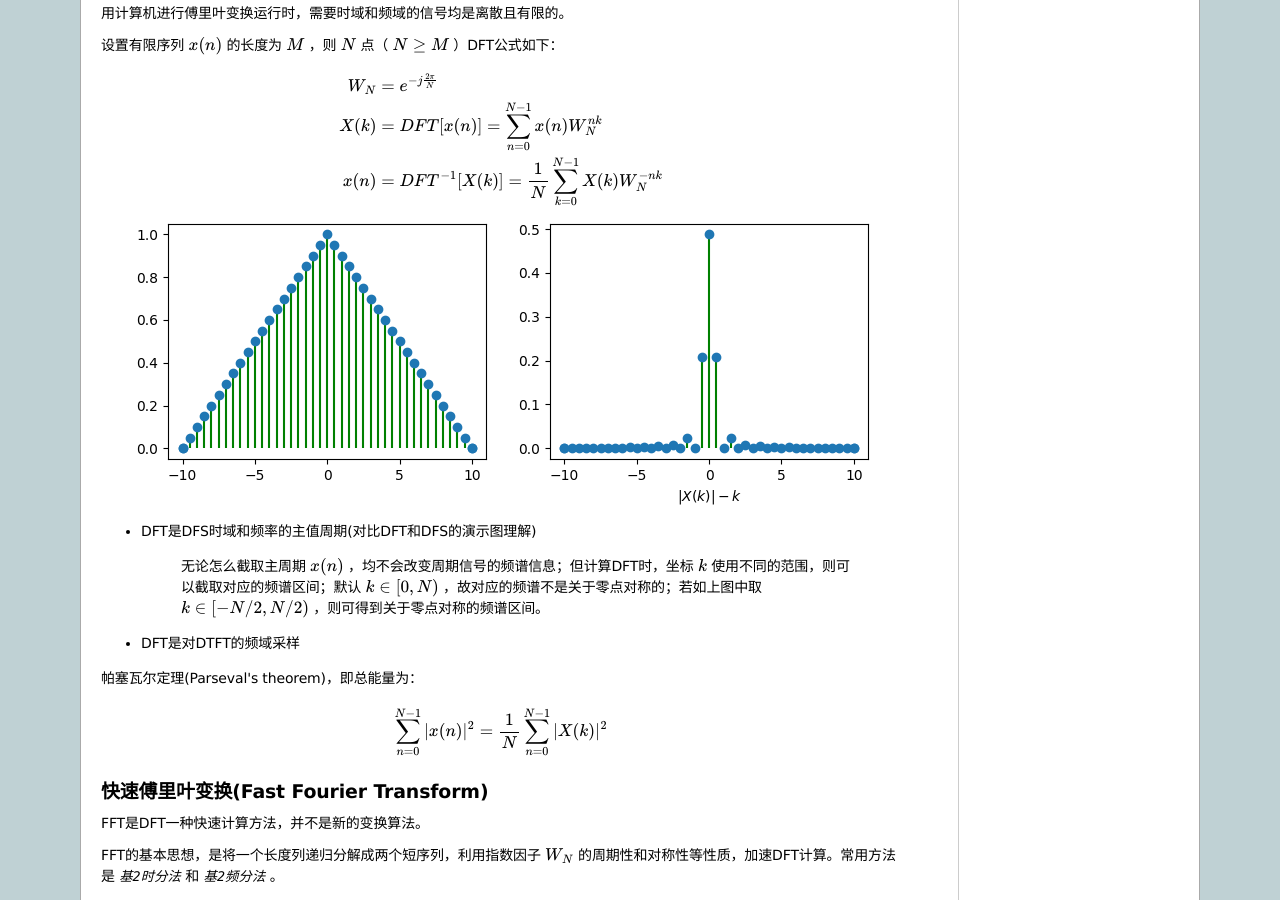
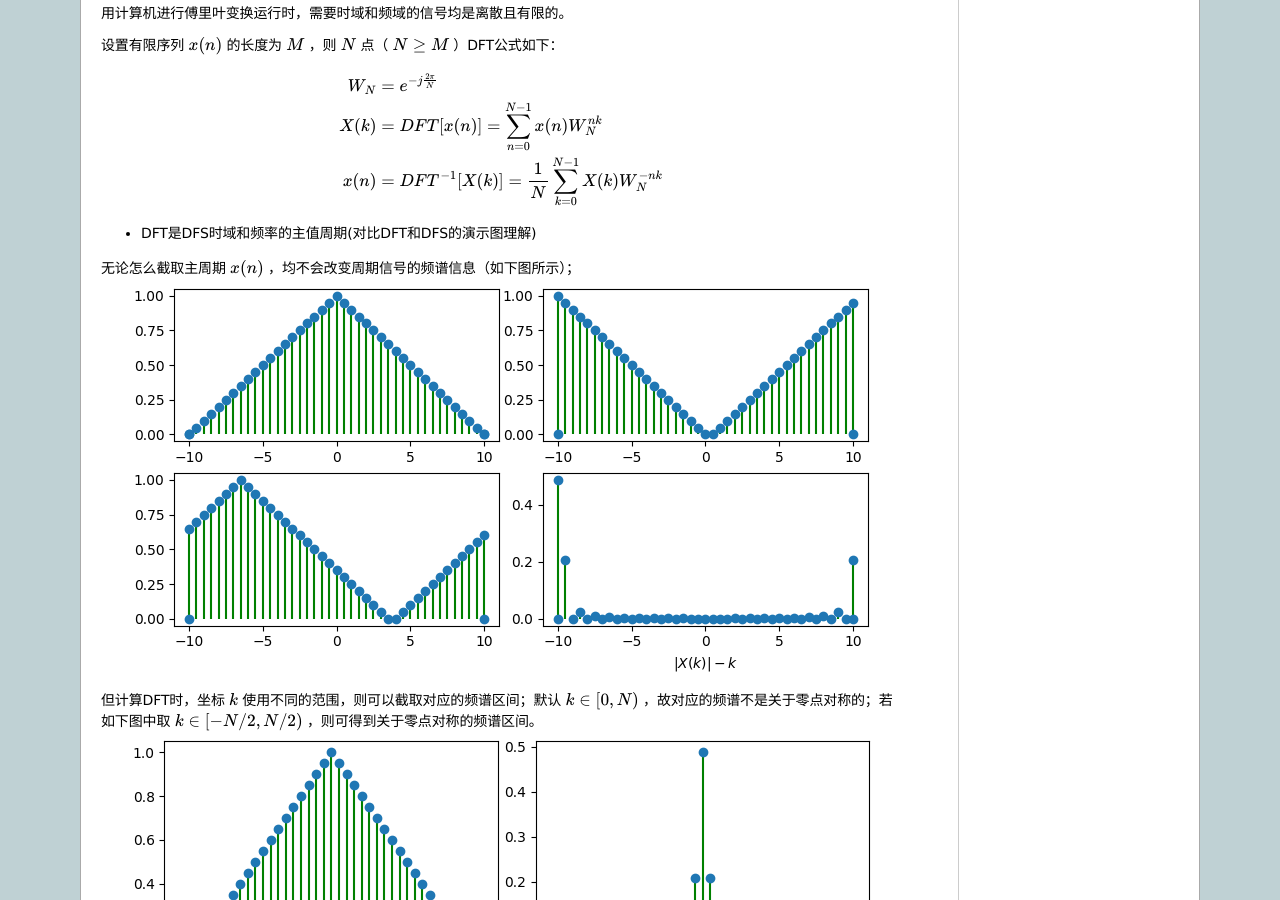
Before and after one commit to yehuohan/ln-ss, a Sphinx documentation site: the page built from doc/source/fourier.rst, in a window 1280 px wide and 900 px high, scrolled down 4326 px. Built offline with Sphinx 7.4.7, drawn with Linux system fonts in a browser that asks for light colours.

Commit message:
add details for doc on dft

```diff
--- a/doc/source/fourier.rst
+++ b/doc/source/fourier.rst
@@ -165,12 +165,17 @@
     X(k) &= DFT[x(n)] = \sum_{n=0}^{N-1} x(n) W_N^{nk} \\
     x(n) &= DFT^{-1}[X(k)] = \frac{1}{N} \sum_{k=0}^{N-1} X(k) W_N^{-nk}
 
-..  image:: fourier/DFT.png
+- DFT是DFS时域和频率的主值周期(对比DFT和DFS的演示图理解)
+
+无论怎么截取主周期 :math:`x(n)` ，均不会改变周期信号的频谱信息（如下图所示）；
+
+..  image:: fourier/DFT1.png
     :align: center
 
-- DFT是DFS时域和频率的主值周期(对比DFT和DFS的演示图理解)
+但计算DFT时，坐标 :math:`k` 使用不同的范围，则可以截取对应的频谱区间；默认 :math:`k \in [0, N)` ，故对应的频谱不是关于零点对称的；若如下图中取 :math:`k \in [-N/2, N/2)` ，则可得到关于零点对称的频谱区间。
 
-    无论怎么截取主周期 :math:`x(n)` ，均不会改变周期信号的频谱信息；但计算DFT时，坐标 :math:`k` 使用不同的范围，则可以截取对应的频谱区间；默认 :math:`k \in [0, N)` ，故对应的频谱不是关于零点对称的；若如上图中取 :math:`k \in [-N/2, N/2)` ，则可得到关于零点对称的频谱区间。
+..  image:: fourier/DFT2.png
+    :align: center
 
 - DFT是对DTFT的频域采样
 
```
Also changed, not shown: doc/source/fourier/DFT.png (deleted), doc/source/fourier/DFT1.png (added), doc/source/fourier/DFT2.png (added).
